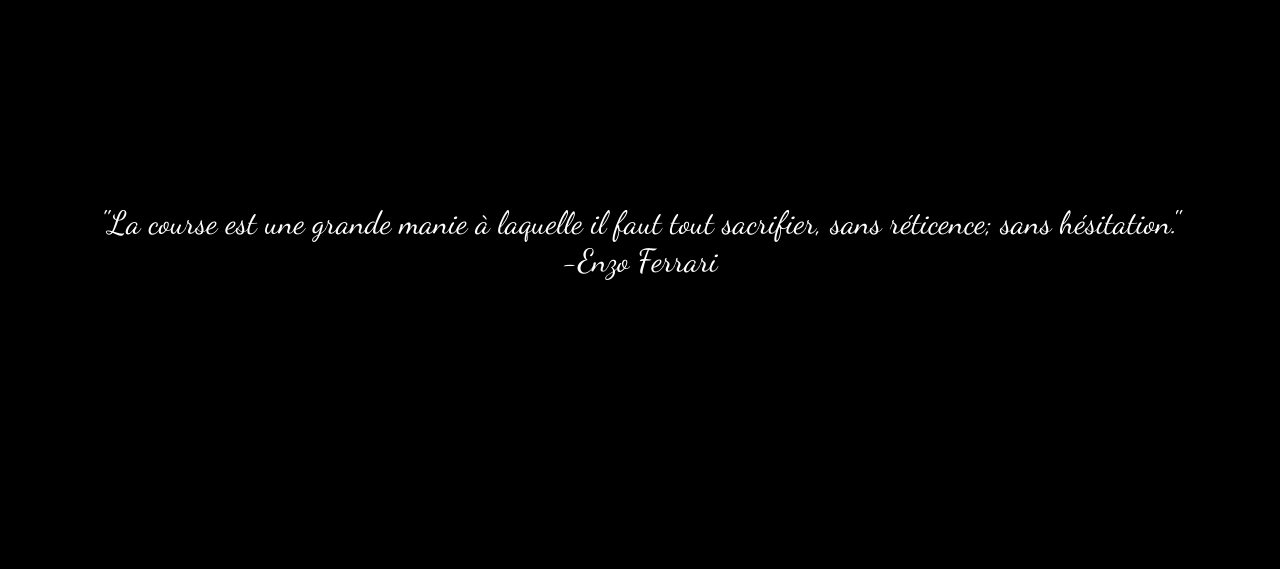
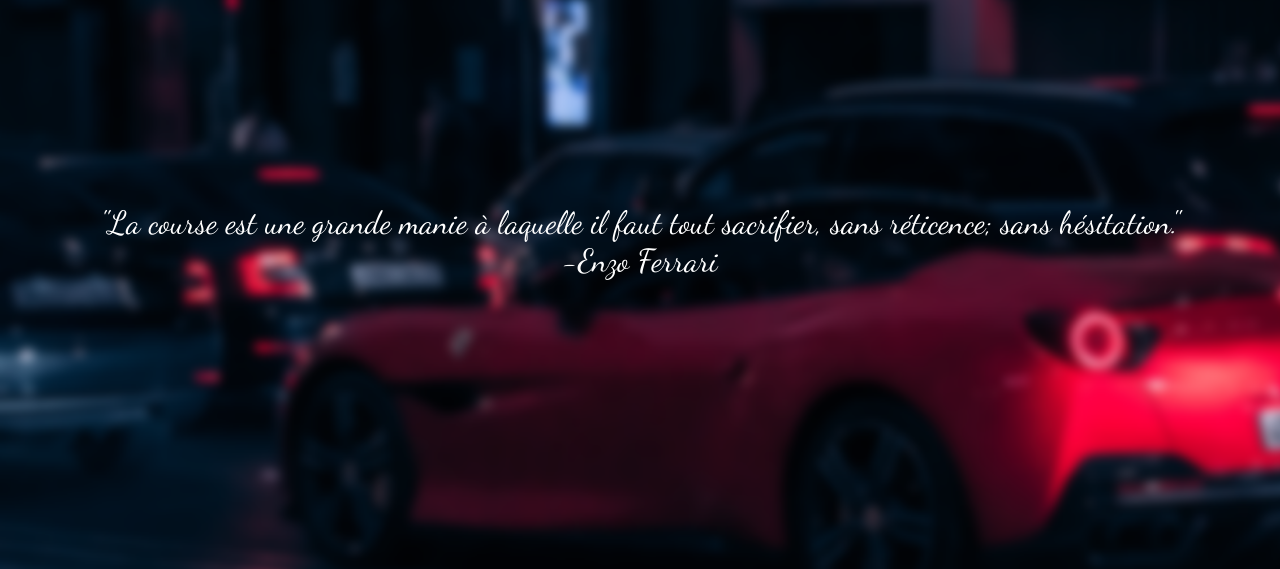
Before and after one commit to tnhnkzc/ferraritemplate, a plain HTML site: page index.html in a window 1280 px wide. Shown: the part 165-734 px from the top of the page. Drawn offline with Linux system fonts and the light colour scheme.

Commit message:
Update styles.css

```diff
--- a/styles.css
+++ b/styles.css
@@ -7,7 +7,7 @@
   background-color: black;
 }
 .background {
-  background-image: url(ferraritemplate/images/Plan de travail 1.png);
+  background-image: url(ferraritemplate/images/Plan\ de\ travail\ 1.png);
   background-repeat: no-repeat;
   background-size: cover;
   width: auto;
```
